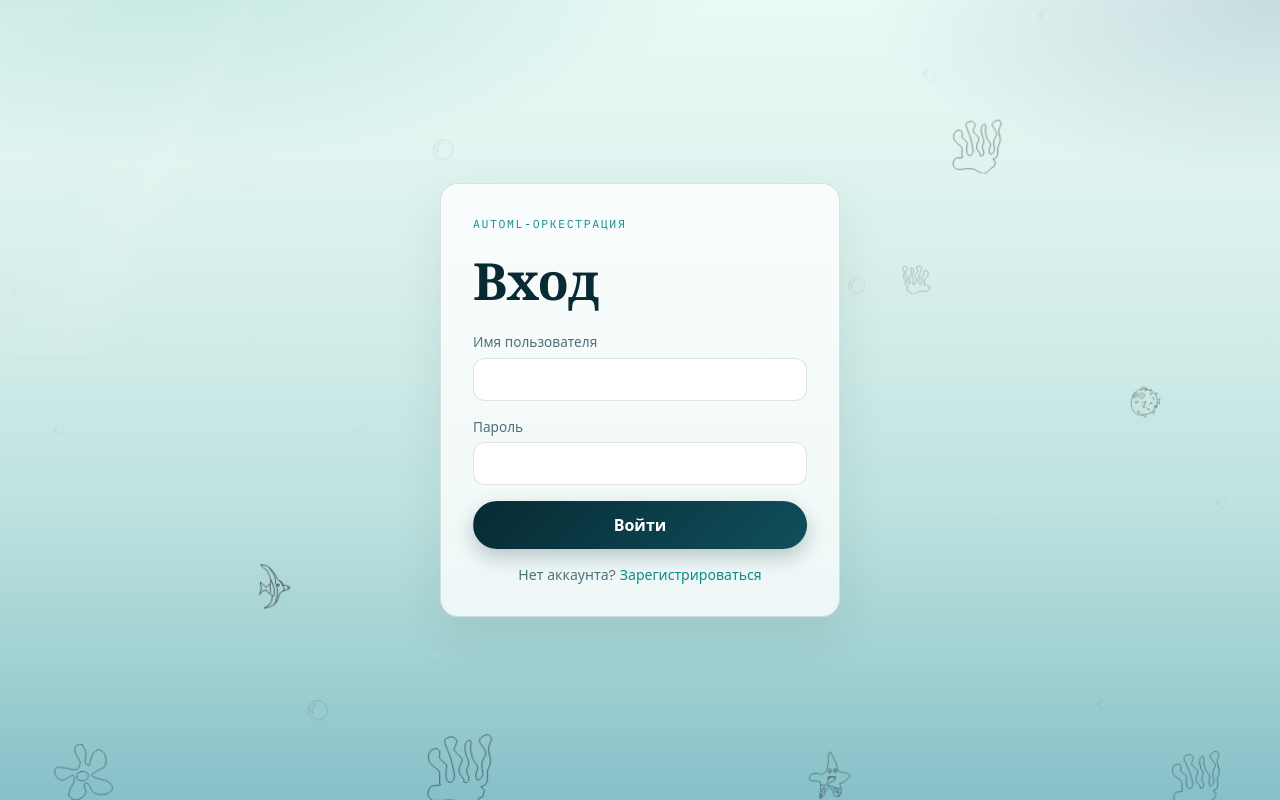
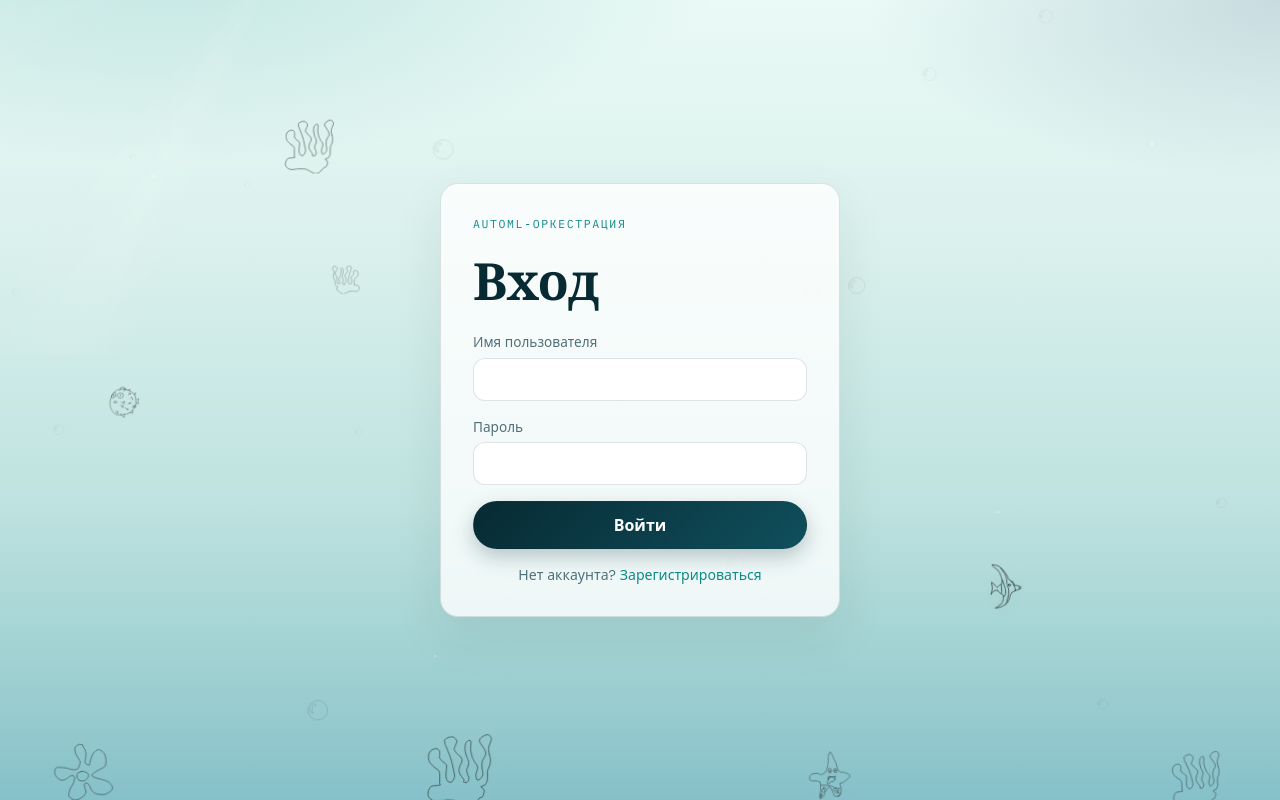
Before and after one commit to EvacuaTor09/LSch_2026_RAAI_AutoML, a React (Vite) app in the folder frontend/: page /login in a window 1280 px wide. Built offline with nearby package versions, Linux system fonts and the light colour scheme; no server answers.

Commit message:
fish & logs fix

```diff
--- a/frontend/src/components/OceanScene.tsx
+++ b/frontend/src/components/OceanScene.tsx
@@ -24,10 +24,10 @@ type FishSpec = {
 };
 
 const FISH: FishSpec[] = [
-  { src: fish1, top: '14%', size: 60, duration: 32, delay: -4, direction: 'rtl' },
-  { src: fish2, top: '48%', size: 44, duration: 24, delay: -14, direction: 'ltr' },
-  { src: fish3, top: '70%', size: 52, duration: 38, delay: -22, direction: 'rtl' },
-  { src: fish1, top: '32%', size: 32, duration: 20, delay: -8, direction: 'ltr' },
+  { src: fish1, top: '14%', size: 60, duration: 32, delay: -4, direction: 'ltr' },
+  { src: fish2, top: '48%', size: 44, duration: 24, delay: -14, direction: 'rtl' },
+  { src: fish3, top: '70%', size: 52, duration: 38, delay: -22, direction: 'ltr' },
+  { src: fish1, top: '32%', size: 32, duration: 20, delay: -8, direction: 'rtl' },
 ];
 
 // Пузыри: 16 штук с псевдослучайным, но детерминированным разбросом (без
@@ -65,7 +65,7 @@ export function OceanScene() {
           className={`ocean-fish ocean-fish--${f.direction}`}
           style={{ top: f.top, animationDuration: `${f.duration}s`, animationDelay: `${f.delay}s` }}
         >
-          <span className={`ocean-fish-flip${f.direction === 'ltr' ? ' is-flipped' : ''}`}>
+          <span className={`ocean-fish-flip${f.direction === 'rtl' ? ' is-flipped' : ''}`}>
             <img
               src={f.src}
               width={f.size}
```
Also changed, not shown: 2 other files (tests, documents, lock files or other folders).
